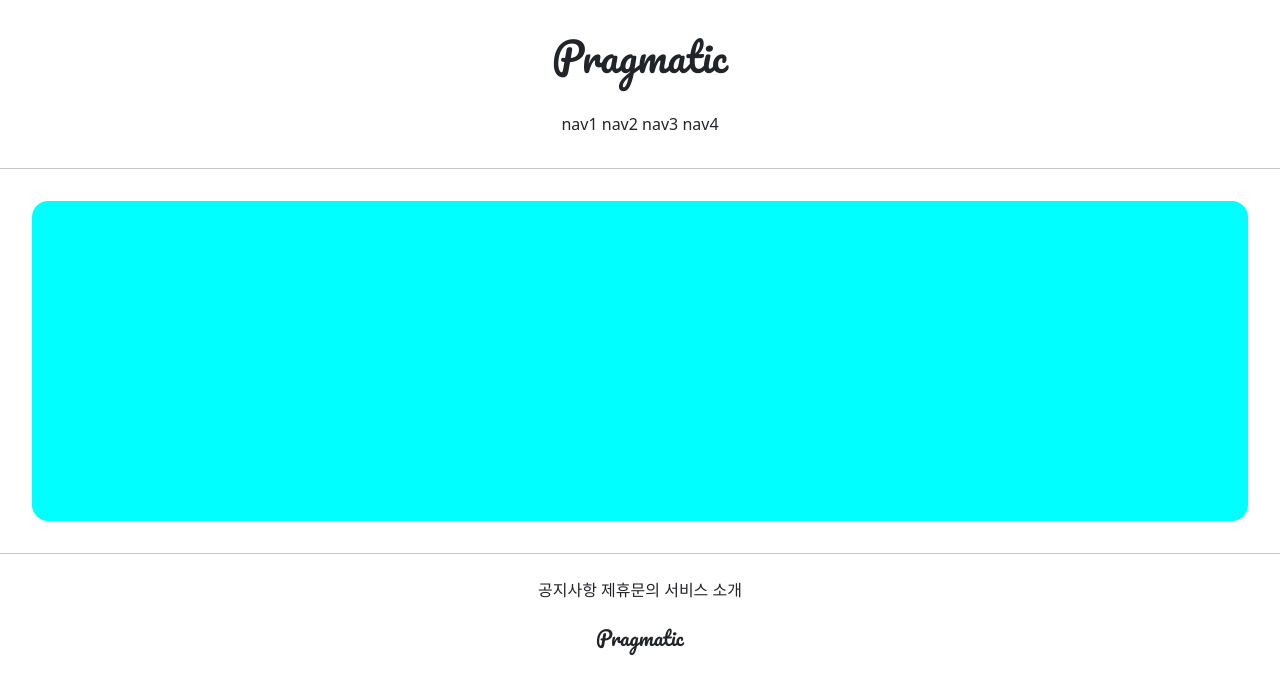
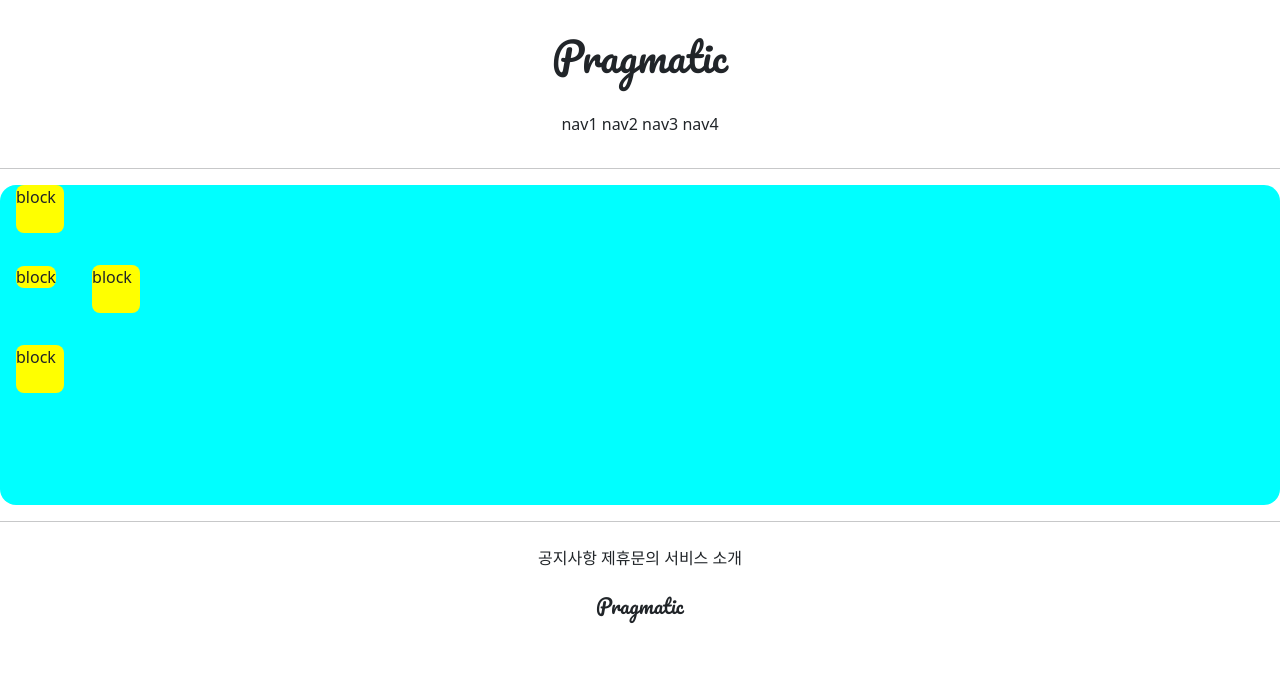
Before and after one commit to JeongJuyeony/gis_6ban_1, a Django app: page /accounts/hello_world/ in a window 1280 px wide. Shown: the top 694 px of the page. Run offline with Django 3.2, Linux system fonts and the light colour scheme; parts of the project's set-up code (start-up, migrations or seed data) failed here and were passed over.

Commit message:
7/6 6ban class commit 3

```diff
--- a/accountapp/templates/accountapp/hello_world.html
+++ b/accountapp/templates/accountapp/hello_world.html
@@ -4,8 +4,28 @@
 {#base.html에서 선언했던 블럭안에 밑의 내용에 들어감#}
 {% block content %}
 
-    <div style="height: 20rem; background-color: aqua; margin: 2rem; border-radius: 1rem;">
+    <style>
 
-    </div>
+    .testing {
+        background-color: yellow;
+        margin: 1rem;
+        height: 48px;
+        width: 48px;
+        border-radius: .5rem
+    }
+
+    </style>
+
+
+   <div style="height: 20rem; background-color: aqua; marg: 2rem; border-radius: 1rem;">
+
+       <div class="testing" style="display:block">block</div>
+       <div class="testing" style="display:inline">block</div>
+       <div class="testing" style="display:inline-block">block</div>
+       <div class="testing" style="display:none">block</div>
+       <div class="testing">block</div>
+
+   </div>
+
 
 {% endblock %}
```
